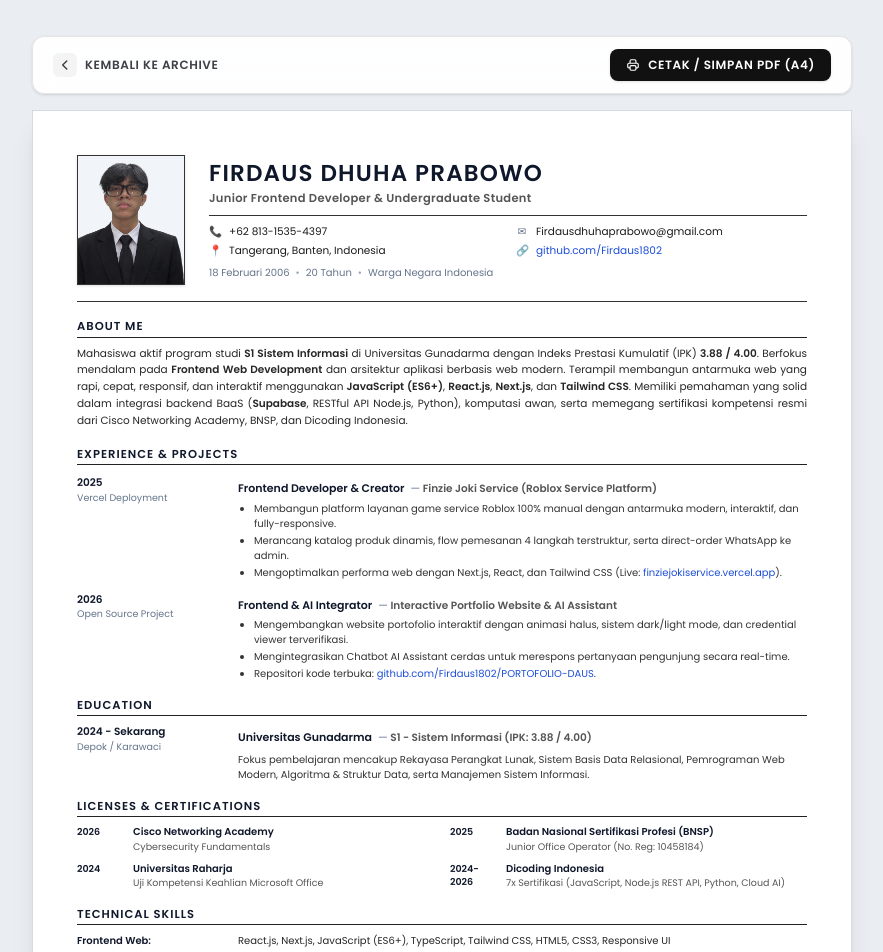
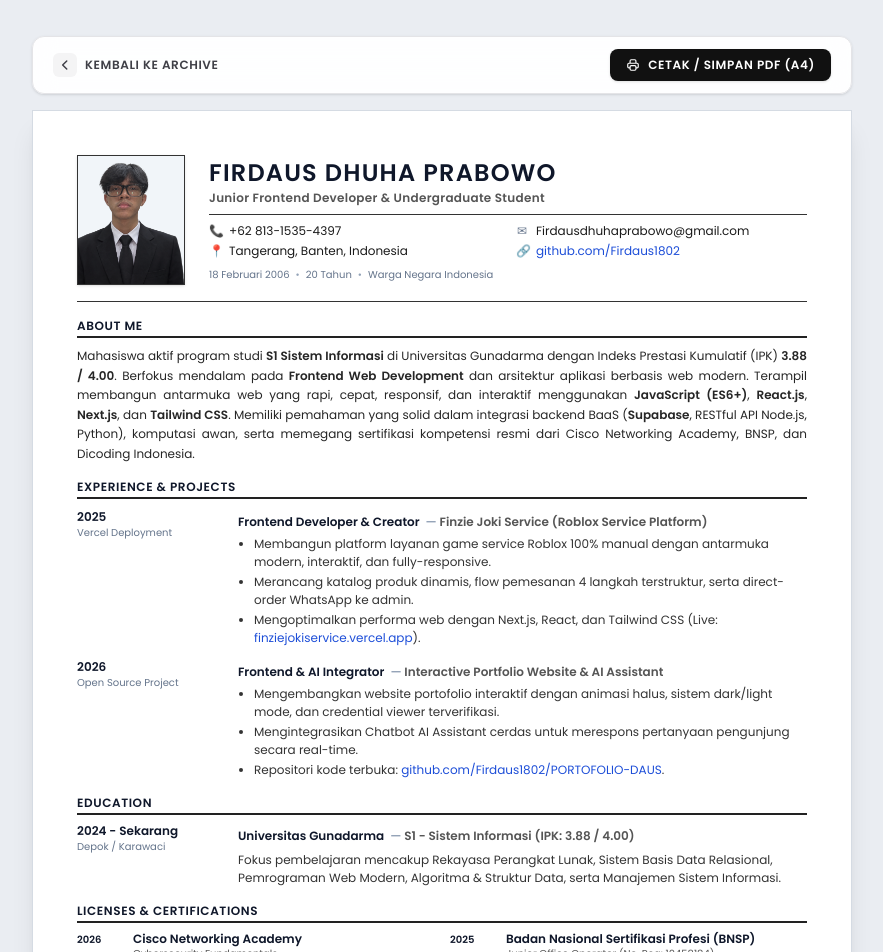
Before and after one commit to Firdaus1802/PORTOFOLIO-DAUS, a Next.js app: page /cv in a window 1280 px wide. Shown: the top 952 px of the page, without its empty margins (198-1081 px from the left). Built offline with nearby package versions, Linux system fonts and the light colour scheme; no server answers.

Commit message:
fix: resolve tailwind canonical class warnings in app/cv/page.tsx

```diff
--- a/app/cv/page.tsx
+++ b/app/cv/page.tsx
@@ -13,7 +13,7 @@ export default function CVPage() {
     <div className="min-h-screen bg-[#eaedf2] py-6 sm:py-9 px-2 sm:px-4 print:p-0 print:bg-white text-[#1a1a1a] font-sans antialiased">
 
       {/* Top Floating Action Bar (Hidden when Printing) */}
-      <div className="max-w-[820px] mx-auto mb-4 flex items-center justify-between gap-4 print:hidden bg-white/95 backdrop-blur-md px-5 py-3 rounded-xl shadow-sm border border-zinc-200">
+      <div className="max-w-205 mx-auto mb-4 flex items-center justify-between gap-4 print:hidden bg-white/95 backdrop-blur-md px-5 py-3 rounded-xl shadow-sm border border-zinc-200">
         <Link
           href="/"
           className="inline-flex items-center gap-2 text-xs font-bold uppercase tracking-wider text-zinc-700 hover:text-black transition-colors group cursor-pointer"
@@ -42,14 +42,14 @@ export default function CVPage() {
 
       {/* Kontainer Lembar Resume Formal Klasik (A4) */}
       <main
-        className="max-w-[820px] mx-auto bg-white shadow-xl print:shadow-none border border-[#d5dbe3] print:border-0 p-8 sm:p-11 print:p-6 text-[#1a1a1a] leading-[1.45]"
+        className="max-w-205 mx-auto bg-white shadow-xl print:shadow-none border border-[#d5dbe3] print:border-0 p-8 sm:p-11 print:p-6 text-[#1a1a1a] leading-normal"
         style={{ WebkitPrintColorAdjust: "exact", printColorAdjust: "exact" }}
       >
 
         {/* ================= 1. HEADER PROFIL ================= */}
         <header className="flex flex-col sm:flex-row items-center sm:items-center gap-5 sm:gap-6 pb-4 border-b border-[#333333]">
           {/* Photo Box */}
-          <div className="w-[108px] h-[130px] border-[1.5px] border-[#333333] bg-[#f1f5f9] shrink-0 overflow-hidden relative shadow-sm">
+          <div className="w-27 h-32.5 border-[1.5px] border-[#333333] bg-[#f1f5f9] shrink-0 overflow-hidden relative shadow-sm">
             <Image
               src="/images/profile-firdaus.png"
               alt="Firdaus Dhuha Prabowo"
@@ -61,16 +61,16 @@ export default function CVPage() {
 
           {/* Header Details */}
           <div className="grow text-center sm:text-left w-full">
-            <h1 className="text-[22px] sm:text-[23px] font-black tracking-[1.2px] text-[#0f172a] uppercase leading-tight">
+            <h1 className="text-xl sm:text-2xl font-black tracking-wider text-[#0f172a] uppercase leading-tight">
               FIRDAUS DHUHA PRABOWO
             </h1>
-            <p className="text-[11.5px] font-semibold text-[#555555] mt-0.5 tracking-[0.3px]">
+            <p className="text-xs font-semibold text-[#555555] mt-0.5 tracking-wide">
               Junior Frontend Developer & Undergraduate Student
             </p>
 
-            <div className="w-full h-[1px] bg-[#333333] my-2"></div>
+            <div className="w-full h-px bg-[#333333] my-2"></div>
 
-            <div className="grid grid-cols-1 sm:grid-cols-2 gap-x-4 gap-y-1 text-[10.5px] font-medium text-[#1a1a1a] mb-1.5 text-left">
+            <div className="grid grid-cols-1 sm:grid-cols-2 gap-x-4 gap-y-1 text-xs font-medium text-[#1a1a1a] mb-1.5 text-left">
               <div className="flex items-center gap-2">
                 <span className="text-[#64748b] w-3 text-center">📞</span>
                 <span>+62 813-1535-4397</span>
@@ -105,36 +105,36 @@ export default function CVPage() {
 
         {/* ================= 2. ABOUT ME ================= */}
         <section className="mt-4">
-          <h2 className="text-[11.5px] font-black tracking-[1px] text-[#0f172a] uppercase border-b-[1.5px] border-[#222222] pb-0.5 mb-2">
+          <h2 className="text-xs font-black tracking-wider text-[#0f172a] uppercase border-b-2 border-[#222222] pb-0.5 mb-2">
             ABOUT ME
           </h2>
-          <p className="text-[10.5px] text-[#262626] leading-[1.6] text-justify">
+          <p className="text-xs text-[#262626] leading-relaxed text-justify">
             Mahasiswa aktif program studi <strong>S1 Sistem Informasi</strong> di Universitas Gunadarma dengan Indeks Prestasi Kumulatif (IPK) <strong>3.88 / 4.00</strong>. Berfokus mendalam pada <strong>Frontend Web Development</strong> dan arsitektur aplikasi berbasis web modern. Terampil membangun antarmuka web yang rapi, cepat, responsif, dan interaktif menggunakan <strong>JavaScript (ES6+)</strong>, <strong>React.js</strong>, <strong>Next.js</strong>, dan <strong>Tailwind CSS</strong>. Memiliki pemahaman yang solid dalam integrasi backend BaaS (<strong>Supabase</strong>, RESTful API Node.js, Python), komputasi awan, serta memegang sertifikasi kompetensi resmi dari Cisco Networking Academy, BNSP, dan Dicoding Indonesia.
           </p>
         </section>
 
         {/* ================= 3. EXPERIENCE & PROJECTS ================= */}
         <section className="mt-4">
-          <h2 className="text-[11.5px] font-black tracking-[1px] text-[#0f172a] uppercase border-b-[1.5px] border-[#222222] pb-0.5 mb-2.5">
+          <h2 className="text-xs font-black tracking-wider text-[#0f172a] uppercase border-b-2 border-[#222222] pb-0.5 mb-2.5">
             EXPERIENCE & PROJECTS
           </h2>
 
           {/* Project 1 */}
           <div className="grid grid-cols-1 sm:grid-cols-[145px_1fr] print:grid-cols-[145px_1fr] gap-1 sm:gap-4 mb-3">
             <div>
-              <span className="block text-[10.5px] font-extrabold text-[#0f172a]">2025</span>
-              <span className="block text-[9.5px] text-[#64748b]">Vercel Deployment</span>
+              <span className="block text-xs font-extrabold text-[#0f172a]">2025</span>
+              <span className="block text-[10px] text-[#64748b]">Vercel Deployment</span>
             </div>
             <div>
               <div className="mb-0.5">
-                <h3 className="text-[11px] font-extrabold text-[#0f172a] inline">
+                <h3 className="text-xs font-extrabold text-[#0f172a] inline">
                   Frontend Developer & Creator
                 </h3>
-                <span className="text-[10.5px] font-semibold text-[#555555] inline ml-1.5 before:content-['—_'] before:text-[#94a3b8]">
+                <span className="text-xs font-semibold text-[#555555] inline ml-1.5 before:content-['—_'] before:text-[#94a3b8]">
                   Finzie Joki Service (Roblox Service Platform)
                 </span>
               </div>
-              <ul className="list-disc pl-4 text-[10px] text-[#333333] space-y-0.5 leading-[1.5]">
+              <ul className="list-disc pl-4 text-xs text-[#333333] space-y-0.5 leading-normal">
                 <li>Membangun platform layanan game service Roblox 100% manual dengan antarmuka modern, interaktif, dan fully-responsive.</li>
                 <li>Merancang katalog produk dinamis, flow pemesanan 4 langkah terstruktur, serta direct-order WhatsApp ke admin.</li>
                 <li>Mengoptimalkan performa web dengan Next.js, React, dan Tailwind CSS (Live: <a href="https://finziejokiservice.vercel.app/" target="_blank" rel="noopener noreferrer" className="text-[#1d4ed8] hover:underline">finziejokiservice.vercel.app</a>).</li>
@@ -145,19 +145,19 @@ export default function CVPage() {
           {/* Project 2 */}
           <div className="grid grid-cols-1 sm:grid-cols-[145px_1fr] print:grid-cols-[145px_1fr] gap-1 sm:gap-4">
             <div>
-              <span className="block text-[10.5px] font-extrabold text-[#0f172a]">2026</span>
-              <span className="block text-[9.5px] text-[#64748b]">Open Source Project</span>
+              <span className="block text-xs font-extrabold text-[#0f172a]">2026</span>
+              <span className="block text-[10px] text-[#64748b]">Open Source Project</span>
             </div>
             <div>
               <div className="mb-0.5">
-                <h3 className="text-[11px] font-extrabold text-[#0f172a] inline">
+                <h3 className="text-xs font-extrabold text-[#0f172a] inline">
                   Frontend & AI Integrator
                 </h3>
-                <span className="text-[10.5px] font-semibold text-[#555555] inline ml-1.5 before:content-['—_'] before:text-[#94a3b8]">
+                <span className="text-xs font-semibold text-[#555555] inline ml-1.5 before:content-['—_'] before:text-[#94a3b8]">
                   Interactive Portfolio Website & AI Assistant
                 </span>
               </div>
-              <ul className="list-disc pl-4 text-[10px] text-[#333333] space-y-0.5 leading-[1.5]">
+              <ul className="list-disc pl-4 text-xs text-[#333333] space-y-0.5 leading-normal">
                 <li>Mengembangkan website portofolio interaktif dengan animasi halus, sistem dark/light mode, dan credential viewer terverifikasi.</li>
                 <li>Mengintegrasikan Chatbot AI Assistant cerdas untuk merespons pertanyaan pengunjung secara real-time.</li>
                 <li>Repositori kode terbuka: <a href="https://github.com/Firdaus1802/PORTOFOLIO-DAUS" target="_blank" rel="noopener noreferrer" className="text-[#1d4ed8] hover:underline">github.com/Firdaus1802/PORTOFOLIO-DAUS</a>.</li>
@@ -168,25 +168,25 @@ export default function CVPage() {
 
         {/* ================= 4. EDUCATION ================= */}
         <section className="mt-4">
-          <h2 className="text-[11.5px] font-black tracking-[1px] text-[#0f172a] uppercase border-b-[1.5px] border-[#222222] pb-0.5 mb-2">
+          <h2 className="text-xs font-black tracking-wider text-[#0f172a] uppercase border-b-2 border-[#222222] pb-0.5 mb-2">
             EDUCATION
           </h2>
 
           <div className="grid grid-cols-1 sm:grid-cols-[145px_1fr] print:grid-cols-[145px_1fr] gap-1 sm:gap-4">
             <div>
-              <span className="block text-[10.5px] font-extrabold text-[#0f172a]">2024 - Sekarang</span>
-              <span className="block text-[9.5px] text-[#64748b]">Depok / Karawaci</span>
+              <span className="block text-xs font-extrabold text-[#0f172a]">2024 - Sekarang</span>
+              <span className="block text-[10px] text-[#64748b]">Depok / Karawaci</span>
             </div>
             <div>
               <div className="mb-0.5">
-                <h3 className="text-[11px] font-extrabold text-[#0f172a] inline">
+                <h3 className="text-xs font-extrabold text-[#0f172a] inline">
                   Universitas Gunadarma
                 </h3>
-                <span className="text-[10.5px] font-semibold text-[#555555] inline ml-1.5 before:content-['—_'] before:text-[#94a3b8]">
+                <span className="text-xs font-semibold text-[#555555] inline ml-1.5 before:content-['—_'] before:text-[#94a3b8]">
                   S1 - Sistem Informasi (IPK: 3.88 / 4.00)
                 </span>
               </div>
-              <p className="text-[10px] text-[#333333] leading-[1.5] mt-1">
+              <p className="text-xs text-[#333333] leading-normal mt-1">
                 Fokus pembelajaran mencakup Rekayasa Perangkat Lunak, Sistem Basis Data Relasional, Pemrograman Web Modern, Algoritma & Struktur Data, serta Manajemen Sistem Informasi.
               </p>
             </div>
@@ -195,37 +195,37 @@ export default function CVPage() {
 
         {/* ================= 5. LICENSES & CERTIFICATIONS ================= */}
         <section className="mt-4">
-          <h2 className="text-[11.5px] font-black tracking-[1px] text-[#0f172a] uppercase border-b-[1.5px] border-[#222222] pb-0.5 mb-2">
+          <h2 className="text-xs font-black tracking-wider text-[#0f172a] uppercase border-b-2 border-[#222222] pb-0.5 mb-2">
             LICENSES & CERTIFICATIONS
           </h2>
 
-          <div className="grid grid-cols-1 sm:grid-cols-2 print:grid-cols-2 gap-x-4 gap-y-2 text-[10px]">
+          <div className="grid grid-cols-1 sm:grid-cols-2 print:grid-cols-2 gap-x-4 gap-y-2 text-xs">
             <div className="flex items-baseline gap-2">
-              <span className="text-[9.5px] font-extrabold text-[#0f172a] w-12 shrink-0">2026</span>
+              <span className="text-[10px] font-extrabold text-[#0f172a] w-12 shrink-0">2026</span>
               <div className="flex flex-col">
                 <strong className="font-bold text-[#0f172a]">Cisco Networking Academy</strong>
-                <span className="text-[#555555] text-[9.5px]">Cybersecurity Fundamentals</span>
+                <span className="text-[#555555] text-[10px]">Cybersecurity Fundamentals</span>
               </div>
             </div>
             <div className="flex items-baseline gap-2">
-              <span className="text-[9.5px] font-extrabold text-[#0f172a] w-12 shrink-0">2025</span>
+              <span className="text-[10px] font-extrabold text-[#0f172a] w-12 shrink-0">2025</span>
               <div className="flex flex-col">
                 <strong className="font-bold text-[#0f172a]">Badan Nasional Sertifikasi Profesi (BNSP)</strong>
-                <span className="text-[#555555] text-[9.5px]">Junior Office Operator (No. Reg: 10458184)</span>
+                <span className="text-[#555555] text-[10px]">Junior Office Operator (No. Reg: 10458184)</span>
               </div>
             </div>
             <div className="flex items-baseline gap-2">
-              <span className="text-[9.5px] font-extrabold text-[#0f172a] w-12 shrink-0">2024</span>
+              <span className="text-[10px] font-extrabold text-[#0f172a] w-12 shrink-0">2024</span>
               <div className="flex flex-col">
                 <strong className="font-bold text-[#0f172a]">Universitas Raharja</strong>
-                <span className="text-[#555555] text-[9.5px]">Uji Kompetensi Keahlian Microsoft Office</span>
+                <span className="text-[#555555] text-[10px]">Uji Kompetensi Keahlian Microsoft Office</span>
               </div>
             </div>
             <div className="flex items-baseline gap-2">
-              <span className="text-[9.5px] font-extrabold text-[#0f172a] w-12 shrink-0">2024-2026</span>
+              <span className="text-[10px] font-extrabold text-[#0f172a] w-12 shrink-0">2024-2026</span>
               <div className="flex flex-col">
                 <strong className="font-bold text-[#0f172a]">Dicoding Indonesia</strong>
-                <span className="text-[#555555] text-[9.5px]">7x Sertifikasi (JavaScript, Node.js REST API, Python, Cloud AI)</span>
+                <span className="text-[#555555] text-[10px]">7x Sertifikasi (JavaScript, Node.js REST API, Python, Cloud AI)</span>
               </div>
             </div>
           </div>
@@ -233,11 +233,11 @@ export default function CVPage() {
 
         {/* ================= 6. TECHNICAL SKILLS ================= */}
         <section className="mt-4">
-          <h2 className="text-[11.5px] font-black tracking-[1px] text-[#0f172a] uppercase border-b-[1.5px] border-[#222222] pb-0.5 mb-2">
+          <h2 className="text-xs font-black tracking-wider text-[#0f172a] uppercase border-b-2 border-[#222222] pb-0.5 mb-2">
             TECHNICAL SKILLS
           </h2>
 
-          <div className="flex flex-col gap-1 text-[10px] leading-[1.5]">
+          <div className="flex flex-col gap-1 text-xs leading-normal">
             <div className="grid grid-cols-1 sm:grid-cols-[145px_1fr] print:grid-cols-[145px_1fr] gap-1 sm:gap-4">
               <span className="font-extrabold text-[#0f172a]">Frontend Web:</span>
               <span className="text-[#262626]">React.js, Next.js, JavaScript (ES6+), TypeScript, Tailwind CSS, HTML5, CSS3, Responsive UI</span>
@@ -259,11 +259,11 @@ export default function CVPage() {
 
         {/* ================= 7. LANGUAGES & INTERESTS ================= */}
         <section className="mt-4">
-          <h2 className="text-[11.5px] font-black tracking-[1px] text-[#0f172a] uppercase border-b-[1.5px] border-[#222222] pb-0.5 mb-2">
+          <h2 className="text-xs font-black tracking-wider text-[#0f172a] uppercase border-b-2 border-[#222222] pb-0.5 mb-2">
             LANGUAGES & INTERESTS
           </h2>
 
-          <div className="grid grid-cols-1 sm:grid-cols-2 print:grid-cols-2 gap-3 text-[10px] text-[#262626]">
+          <div className="grid grid-cols-1 sm:grid-cols-2 print:grid-cols-2 gap-3 text-xs text-[#262626]">
             <div>
               <strong>Languages:</strong> Bahasa Indonesia (Native), English (Working Proficiency)
             </div>
```
